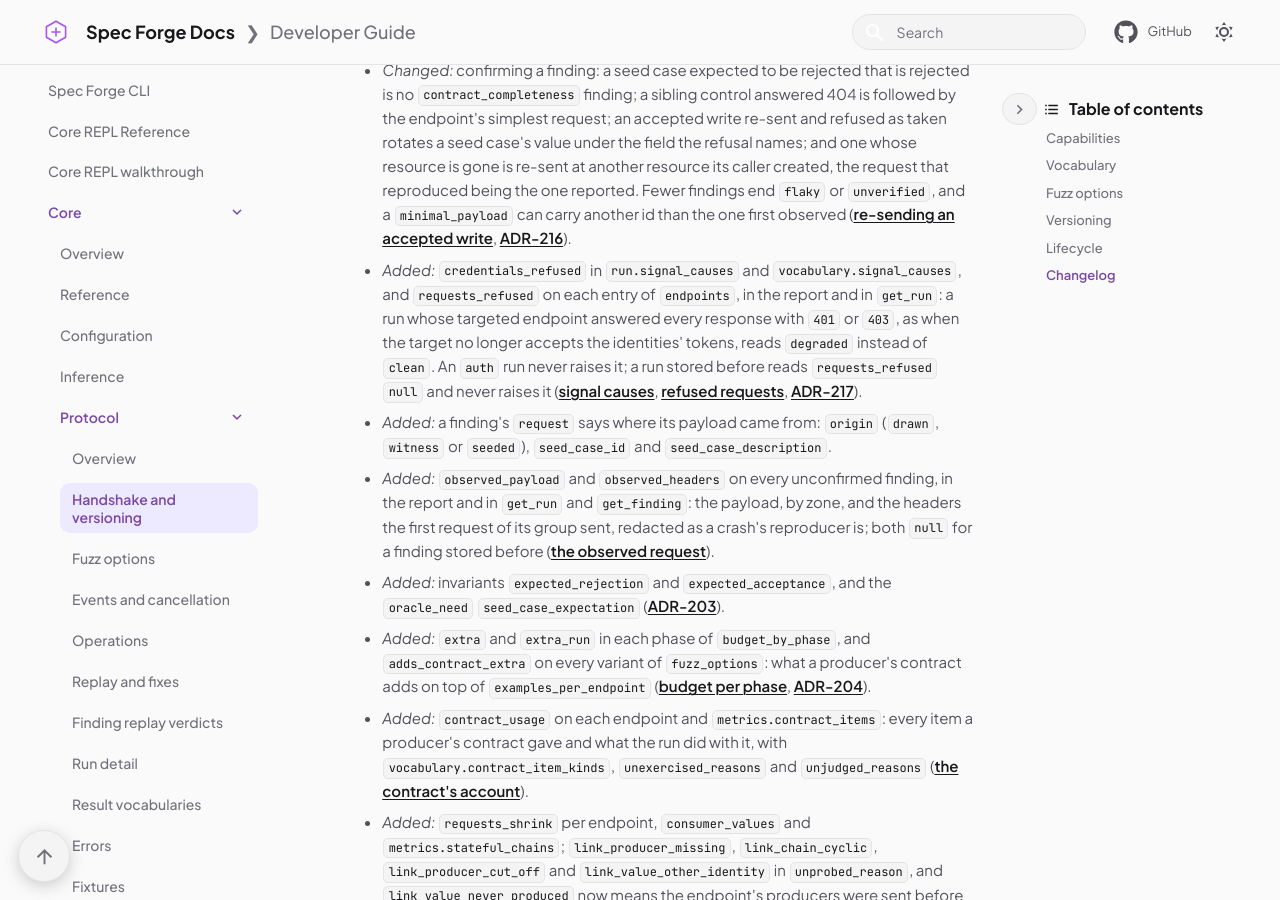
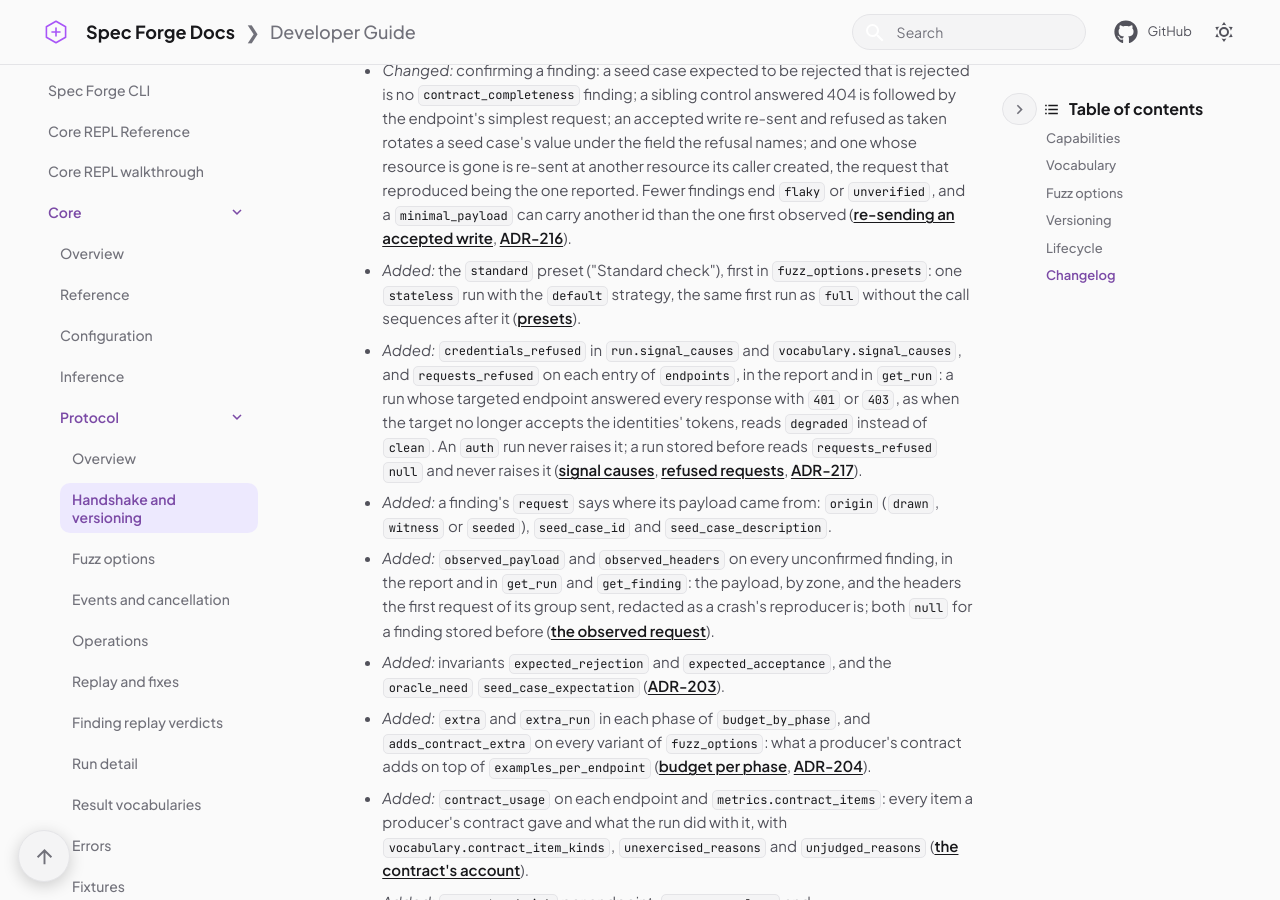
Before and after one commit to Spec-Forge-Testing/specforge-docs, an MkDocs documentation site: the page built from docs/modules/core/protocol/handshake.md, in a window 1280 px wide and 900 px high, scrolled down 5411 px. Built offline with MkDocs 1.6.1 and Material for MkDocs 9.7.7, drawn with Linux system fonts in a browser that asks for light colours; comment, search, counter and statistics services are not loaded.

Commit message:
docs: list the standard preset

```diff
--- a/docs/modules/core/protocol/handshake.md
+++ b/docs/modules/core/protocol/handshake.md
@@ -201,6 +201,10 @@ version; the lines below are the summary.
       `minimal_payload` can carry another id than the one first observed
       ([re-sending an accepted write](../../specforge-engine/run-depth.md#accepted-write-resend),
       [ADR-216](../../specforge-engine/adr/findings.md#adr-216)).
+    - *Added:* the `standard` preset ("Standard check"), first in
+      `fuzz_options.presets`: one `stateless` run with the `default` strategy,
+      the same first run as `full` without the call sequences after it
+      ([presets](fuzz-options.md)).
     - *Added:* `credentials_refused` in `run.signal_causes` and
       `vocabulary.signal_causes`, and `requests_refused` on each entry of
       `endpoints`, in the report and in `get_run`: a run whose targeted endpoint
```
Also changed, not shown: docs/modules/core/protocol/fuzz-options.md (+1 -0 lines), docs/user-guide/desktop/new-run.md (+1 -0 lines), docs/user-guide/glossary.md (+1 -1 lines).
